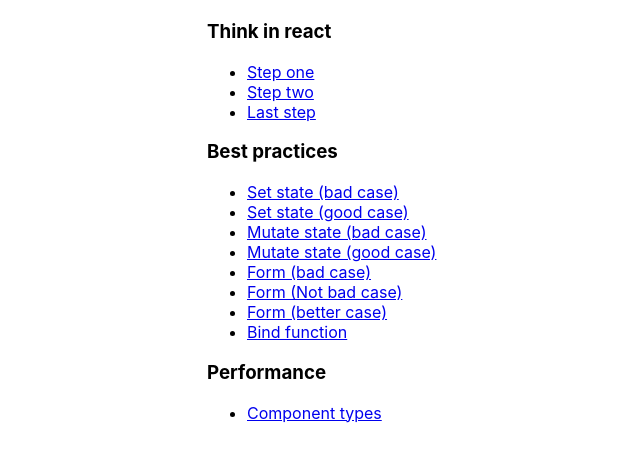
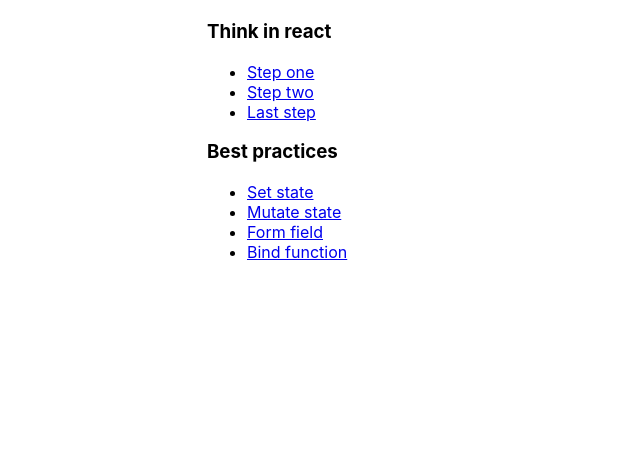
Before and after one commit to munkhjin0223/react-best-practices, a React (Create React App) app: page / in a window 1280 px wide. Shown: the top 462 px of the page, without its empty margins (183-823 px from the left). Built offline with nearby package versions, Linux system fonts and the light colour scheme.

Commit message:
Unite bad and good cases

```diff
--- a/src/App.js
+++ b/src/App.js
@@ -20,34 +20,16 @@
       <h3>Best practices</h3>
       <ul>
         <li>
-          <Link to="/setstate-badcase">Set state (bad case)</Link>
+          <Link to="/setstate">Set state</Link>
         </li>
         <li>
-          <Link to="/setstate-goodcase">Set state (good case)</Link>
+          <Link to="/mutatestate">Mutate state</Link>
         </li>
         <li>
-          <Link to="/mutatestate-badcase">Mutate state (bad case)</Link>
-        </li>
-        <li>
-          <Link to="/mutatestate-goodcase">Mutate state (good case)</Link>
-        </li>
-        <li>
-          <Link to="/bad-form">Form (bad case)</Link>
-        </li>
-        <li>
-          <Link to="/form">Form (Not bad case)</Link>
-        </li>
-        <li>
-          <Link to="/better-form">Form (better case)</Link>
+          <Link to="/form">Form field</Link>
         </li>
         <li>
           <Link to="/bind-function">Bind function</Link>
-        </li>
-      </ul>
-      <h3>Performance</h3>
-      <ul>
-        <li>
-          <Link to="/component">Component types</Link>
         </li>
       </ul>
     </div>
--- a/src/anti-patterns/Form.js
+++ b/src/anti-patterns/Form.js
@@ -4,14 +4,14 @@
   onSubmit = e => {
     e.preventDefault();
 
-    console.log('text: ', document.getElementById('text').value);
+    alert(document.getElementById('text').value);
   }
 
   render() {
     return (
       <div className="App">
         <form onSubmit={this.onSubmit}>
-          <input id="text" type="text" />
+          <input id="text" placeholder="getElementById" type="text" />
           <button type="submit">Submit</button>
         </form>
       </div>
@@ -37,14 +37,14 @@
   onSubmit = e => {
     e.preventDefault();
 
-    console.log('text: ', this.textInput.current.value);
+    alert(this.textInput.current.value);
   }
 
   render() {
     return (
       <div className="App">
         <form onSubmit={this.onSubmit}>
-          <input ref={this.textInput} onChange={this.onChange} type="text" />
+          <input ref={this.textInput} placeholder="Ref" onChange={this.onChange} type="text" />
           <button type="submit">Submit</button>
         </form>
       </div>
@@ -70,11 +70,13 @@
   }
 
   render() {
+    const { text } = this.state;
+
     return (
       <div className="App">
         <form onSubmit={this.onSubmit}>
-          {this.state.text}
-          <input value={this.state.text} onChange={this.onChange} type="text" />
+          <div>{text}</div>
+          <input value={text} placeholder="State" onChange={this.onChange} type="text" />
           <button type="submit">Submit</button>
         </form>
       </div>
@@ -82,8 +84,10 @@
   }
 }
 
-export {
-  BadForm,
-  Form,
-  BetterForm
-}
+export default () => (
+  <>
+    <BadForm />
+    <Form />
+    <BetterForm />
+  </>
+)
--- a/src/anti-patterns/MutateState.jsx
+++ b/src/anti-patterns/MutateState.jsx
@@ -52,7 +52,9 @@
   }
 }
 
-export {
-  MutateStateGoodCase,
-  MutateStateBadCase
-}
+export default () => (
+  <>
+    <MutateStateGoodCase />
+    <MutateStateBadCase />
+  </>
+)
--- a/src/best-practices/SetState.jsx
+++ b/src/best-practices/SetState.jsx
@@ -49,14 +49,16 @@
   render() {
     return (
       <div className="App">
-        <span>{this.state.counter}</span>
+        <div>{this.state.counter}</div><br />
         <button onClick={this.handleClick}>Increment</button>
       </div>
     );
   }
 }
 
-export {
-  SetStateBadCase,
-  SetStateGoodCase
-}
+export default () => (
+  <>
+    <SetStateBadCase />
+    <SetStateGoodCase />
+  </>
+)
--- a/src/routes.jsx
+++ b/src/routes.jsx
@@ -2,9 +2,9 @@
 import { BrowserRouter as Router, Route } from "react-router-dom";
 
 import App from "./App";
-import { SetStateBadCase, SetStateGoodCase } from "./best-practices/SetState";
-import { MutateStateGoodCase, MutateStateBadCase } from "./anti-patterns/MutateState";
-import { Form, BadForm, BetterForm } from "./anti-patterns/Form";
+import SetState from "./best-practices/SetState";
+import MutateState from "./anti-patterns/MutateState";
+import Form from "./anti-patterns/Form";
 import Component from "./performance/Component";
 import PureComponentExample from "./performance/PureComponentExample";
 import BindFunction from "./best-practices/BindFunction";
@@ -20,33 +20,19 @@
 
     <Route
       exact={true}
-      path="/setstate-badcase"
-      key="/setstate-badcase"
-      component={SetStateBadCase}
-    />
-    <Route
-      exact={true}
-      path="/setstate-goodcase"
-      key="/setstate-goodcase"
-      component={SetStateGoodCase}
+      path="/setstate"
+      key="/setstate"
+      component={SetState}
     />
 
     <Route
       exact={true}
-      path="/mutatestate-badcase"
-      key="/mutatestate-badcase"
-      component={MutateStateBadCase}
-    />
-    <Route
-      exact={true}
-      path="/mutatestate-goodcase"
-      key="/mutatestate-goodcase"
-      component={MutateStateGoodCase}
+      path="/mutatestate"
+      key="/mutatestate"
+      component={MutateState}
     />
 
-    <Route exact={true} path="/bad-form" key="/bad-form" component={BadForm} />
     <Route exact={true} path="/form" key="/form" component={Form} />
-    <Route exact={true} path="/better-form" key="/better-form" component={BetterForm} />
 
     <Route exact={true} path="/component" key="/component" component={Component} />
 
```
